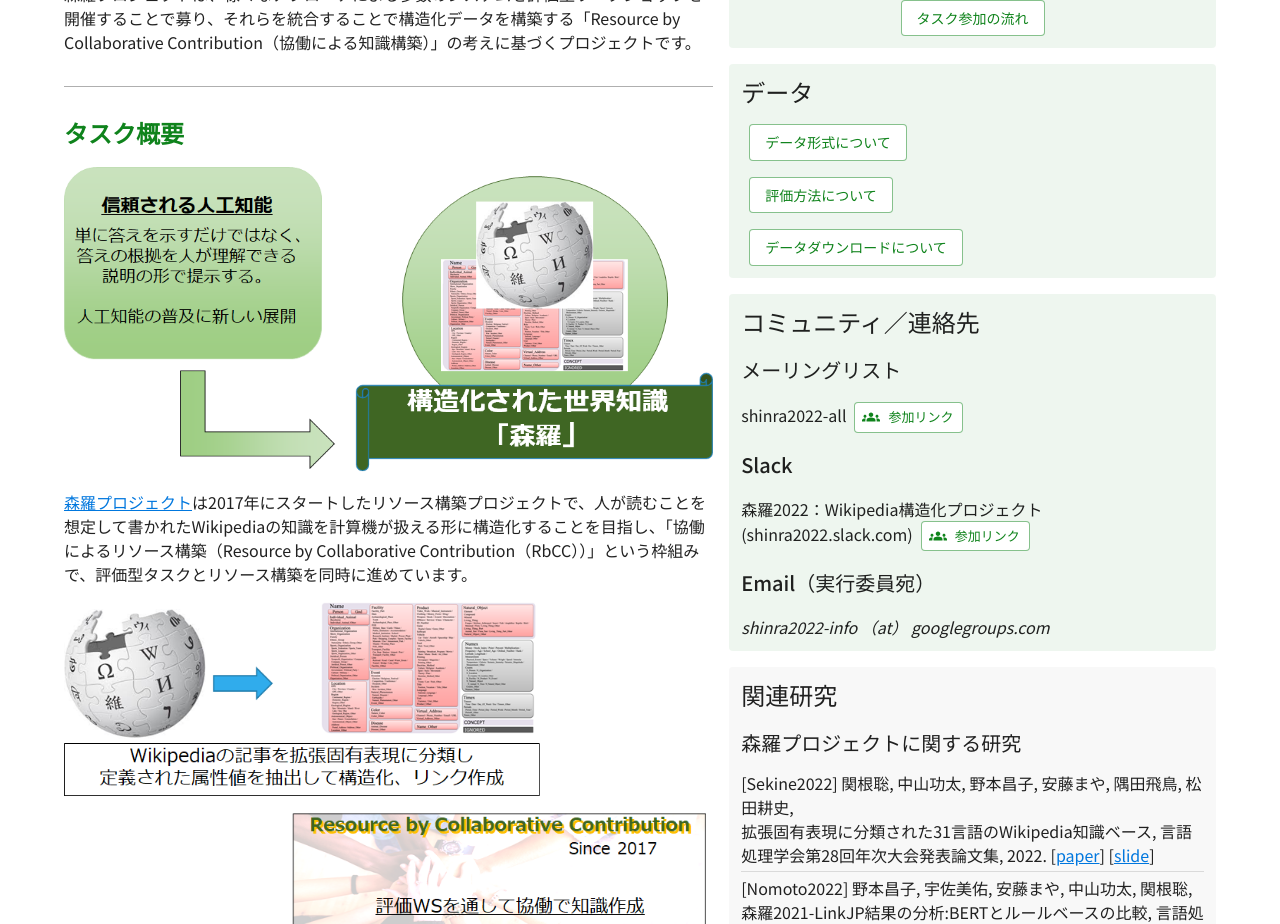
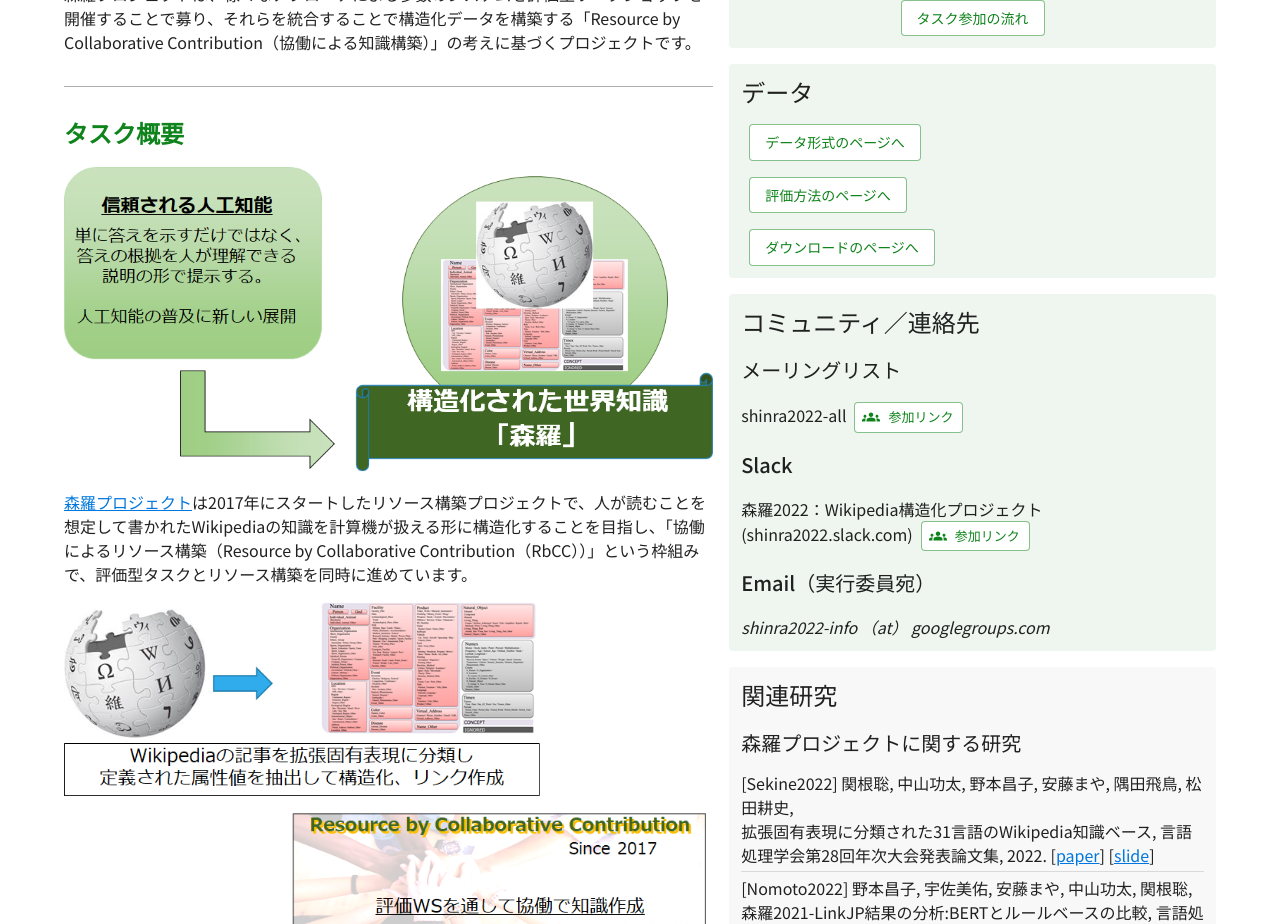
Before and after one commit to besna-institute/udagawa-shinra-project, a Next.js app: page / in a window 1280 px wide. Shown: the part 1660-2584 px from the top of the page. Built offline with nearby package versions, Linux system fonts and the light colour scheme.

Commit message:
Update index.tsx

```diff
--- a/pages/index.tsx
+++ b/pages/index.tsx
@@ -796,7 +796,7 @@ const Home: NextPage = () => {
             <NavigationLink href="/join">タスク参加の流れ</NavigationLink>
           </div>
         </ContentBox>
-                <ContentBox
+        <ContentBox
           style={{
             gridArea: "data",
           }}
@@ -805,17 +805,17 @@ const Home: NextPage = () => {
           <h2 id="schedule">データ</h2>
           <p>
             <NavigationLink href="/data-format">
-              データ形式について
+              データ形式のページへ
             </NavigationLink>
           </p>
           <p>
             <NavigationLink href="/evaluation-method">
-              評価方法について
+              評価方法のページへ
             </NavigationLink>
           </p>
           <p>
             <NavigationLink href="/data-download">
-              データダウンロードについて
+              ダウンロードのページへ
             </NavigationLink>
           </p>
         </ContentBox>
```
